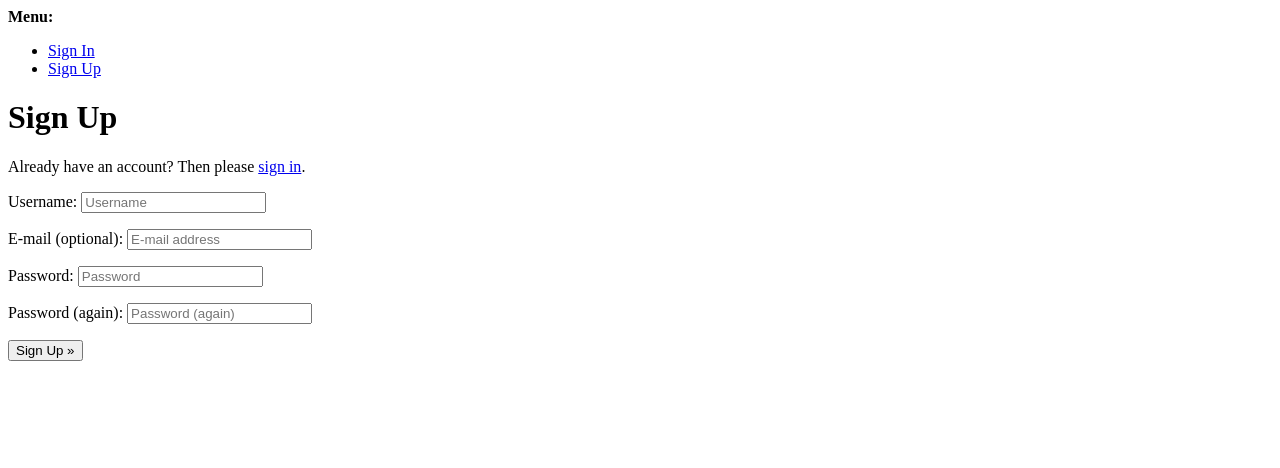
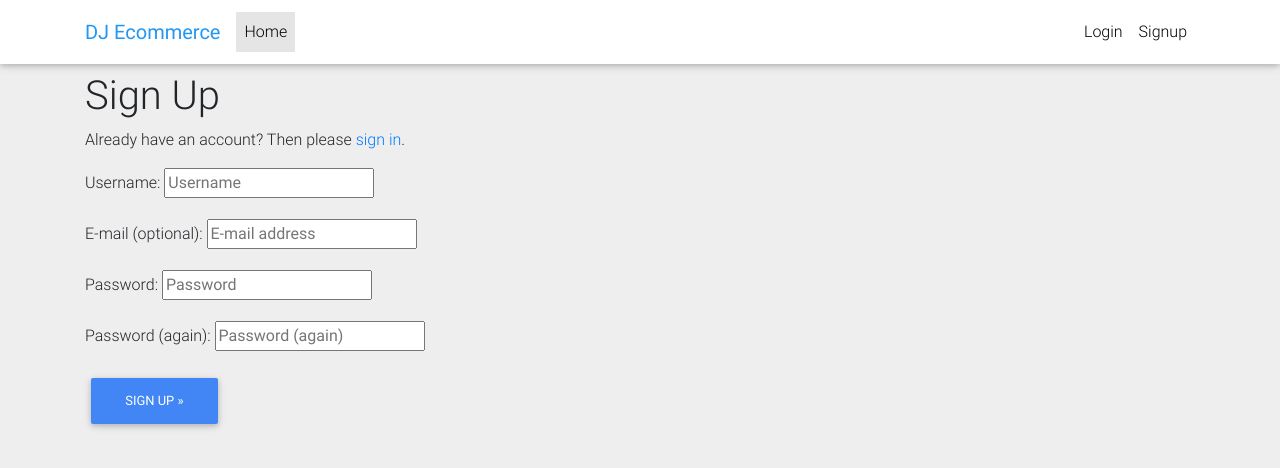
Before and after one commit to JawadArman96/e-Commerce-site, a Django app: page /accounts/signup/ in a window 1280 px wide. Shown: the top 468 px of the page. Run offline with Django 3.2, Linux system fonts and the light colour scheme; some libraries are stand-ins or nearby versions.

Commit message:
Setup signup and logout page

```diff
--- a/templates/account/logout.html
+++ b/templates/account/logout.html
@@ -1,4 +1,4 @@
-{% extends "account/base.html" %}
+{% extends "base.html" %}
 
 {% load i18n %}
 
@@ -14,8 +14,8 @@
   {% if redirect_field_value %}
   <input type="hidden" name="{{ redirect_field_name }}" value="{{ redirect_field_value }}"/>
   {% endif %}
-  <button type="submit">{% trans 'Sign Out' %}</button>
+  <button class="btn btn-primary" type="submit">{% trans 'Sign Out' %}</button>
 </form>
 
 
-{% endblock %}
+{% endblock content%}
--- a/templates/account/signup.html
+++ b/templates/account/signup.html
@@ -1,4 +1,4 @@
-{% extends "account/base.html" %}
+{% extends "base.html" %}
 
 {% load i18n %}
 
@@ -15,7 +15,7 @@
   {% if redirect_field_value %}
   <input type="hidden" name="{{ redirect_field_name }}" value="{{ redirect_field_value }}" />
   {% endif %}
-  <button type="submit">{% trans "Sign Up" %} &raquo;</button>
+  <button class="btn btn-primary" type="submit">{% trans "Sign Up" %} &raquo;</button>
 </form>
 
-{% endblock %}
+{% endblock content%}
--- a/templates/base.html
+++ b/templates/base.html
@@ -51,6 +51,20 @@
                 height: 100vh;
               }
             }
+            .nav-link {
+            color: green;
+            }
+
+            .nav-item>active>a:hover {
+                background-color: blue;
+                color: green;
+            }
+
+            /*code to change background color*/
+            .navbar-nav>.active>a {
+                background-color: #0b51c5;
+                color: green;
+            }
 
           </style>
 </head>
@@ -103,7 +117,7 @@
                 </ul>
 
                 <!-- Right -->
-                <ul class="navbar-nav nav-flex-icons">
+                <ul class="navbar-nav active">
                   {% if request.user.is_authenticated %}
                     <li class="nav-item">
                       <a class="nav-link waves-effect">
@@ -112,10 +126,22 @@
                         <span class="clearfix d-none d-sm-inline-block"> Cart </span>
                       </a>
                     </li>
+                    <li class="nav-item">
+                      <a class="nav-link waves-effect" href="{% url 'account_logout' %}">
+                        <span class="clearfix d-none d-sm-inline-block"> Logout </span>
+                      </a>
+                    </li>
                   {% else %}
                     <li class="nav-item">
-                      <a class="nav-link waves-effect" href="{% url 'account_login' %}">
-                        <span class="clearfix d-none d-sm-inline-block"> Login </span>
+                      <a class="nav-link waves-effect" href="{% url 'account_login' %}"> Login
+<!--                        <span class="clearfix d-none d-sm-inline-block"> Login </span>-->
+                        <span class="sr-only">(current)</span>
+                      </a>
+                    </li>
+                    <li class="nav-item" >
+                      <a class="nav-link waves-effect" href="{% url 'account_signup' %}"> Signup
+<!--                        <span class="clearfix d-none d-sm-inline-block"> Signup </span>-->
+                        <span class="sr-only" >(current)</span>
                       </a>
                     </li>
                   {% endif %}
```
